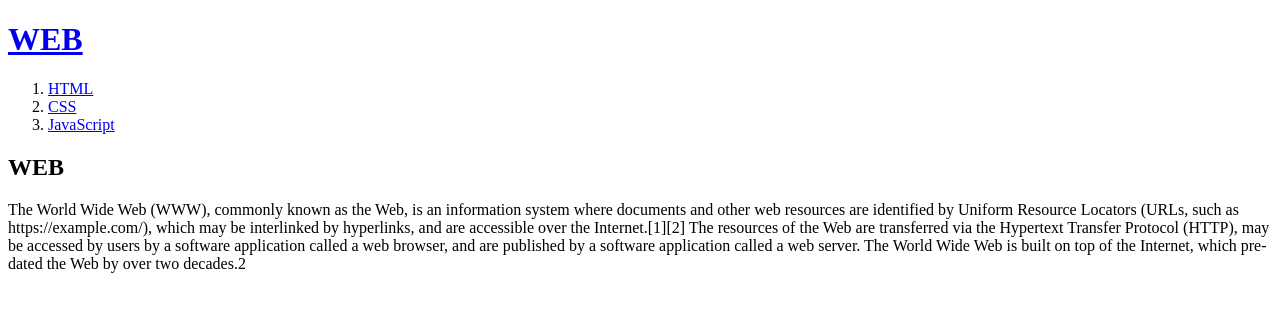
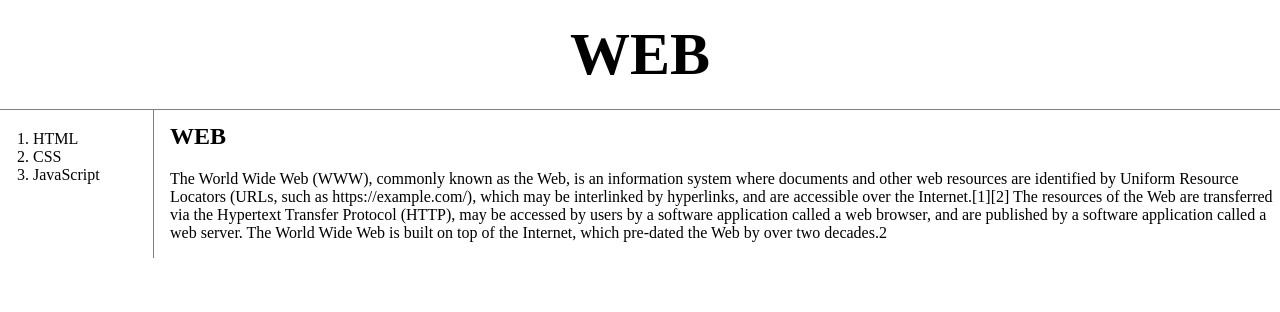
Before and after one commit to skylar121/my-first-web-site, a plain HTML site: page index.html in a window 1280 px wide. Drawn offline with Linux system fonts and the light colour scheme.

Commit message:
Add files via upload

```diff
--- a/index.html
+++ b/index.html
@@ -3,18 +3,54 @@
 <head>
   <title>WEB1 - WELCOME</title>
   <meta charset="utf-8">
-</head>
+  <style>
+    body{
+      margin:0;
+    }
+    a{
+      color: black;
+      text-decoration: none;
+    }
+    h1{
+      font-size: 60px;
+        text-align: center;
+        border-bottom:1px solid gray;
+        margin: 0px;
+        padding: 20px;
+    }
+    h2{
+      margin-top: 13px;
+    }
+    #grid ol{
+      border-right:1px solid gray;
+      width: 100px;
+      margin: 0px;
+      padding: 20px;
+      padding-left: 33px;
+    }
+    #grid{
+      display:grid;
+      grid-template-columns: 150px 1fr
+    }
+    #grid #article{
+      padding-left: 20px;
+      padding-top: 0px;
+    }
+  </style>
   <body>
     <h1><a href="index.html">WEB</a></h1>
+      <div id="grid">
       <ol>
         <li><a href="1.html">HTML</a></li>
         <li><a href="2.html">CSS</a></li>
         <li><a href="3.html">JavaScript</a></li>
       </ol>
-
+      <div id="article">
         <h2>WEB</h2>
         <p>
         The World Wide Web (WWW), commonly known as the Web, is an information system where documents and other web resources are identified by Uniform Resource Locators (URLs, such as https://example.com/), which may be interlinked by hyperlinks, and are accessible over the Internet.[1][2] The resources of the Web are transferred via the Hypertext Transfer Protocol (HTTP), may be accessed by users by a software application called a web browser, and are published by a software application called a web server. The World Wide Web is built on top of the Internet, which pre-dated the Web by over two decades.2
         </p>
+      </div>
+  </div>
 </body>
 </html>
```
Also changed, not shown: 1.html (+9 -0 lines), 2.html (+17 -1 lines), 3.html (+9 -0 lines). Lines whose indentation alone changed are shown as unchanged.
